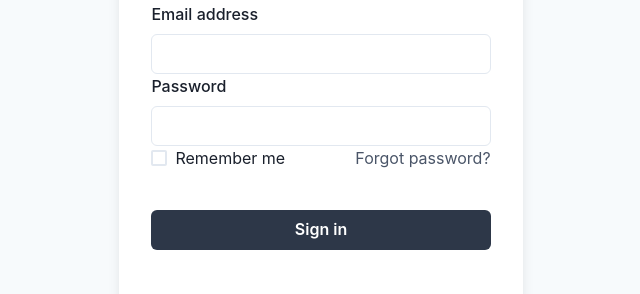
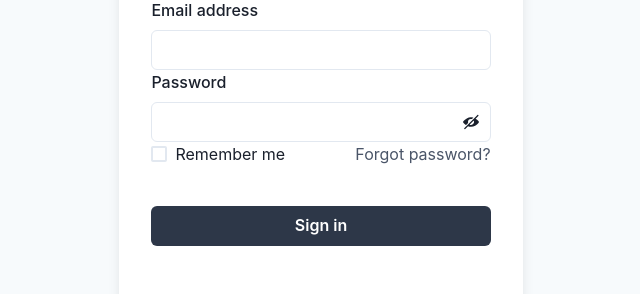
Before and after one commit to alexandrepernin/osgiliath, a Next.js app in the folder frontend/next-app/: page /signin in a window 1280 px wide. Shown: the part 334-628 px from the top of the page, without its empty margins (319-959 px from the left). Built offline with nearby package versions, Linux system fonts and the light colour scheme.

Commit message:
feat: use react hook form to validate signin form

```diff
--- a/frontend/next-app/src/hooks/useSignin.ts
+++ b/frontend/next-app/src/hooks/useSignin.ts
@@ -1,8 +1,9 @@
 import { signIn } from 'next-auth/react';
-import { ChangeEvent, useCallback, useState } from 'react';
+import { useCallback, useState } from 'react';
 
 import { Pages } from 'constants/pages';
 import { useRouter } from 'next/router';
+import { SubmitHandler } from 'react-hook-form';
 
 interface FormValues {
   email: string;
@@ -10,28 +11,17 @@ interface FormValues {
 }
 
 interface Return {
-  handleInputChange: (event: ChangeEvent<HTMLInputElement>) => void;
-  onSubmit: (data: FormValues) => Promise<void>;
-  formValues: FormValues;
+  onSubmit: SubmitHandler<FormValues>;
+  customErrorMessage?: string;
 }
 
 export const useSignin = (): Return => {
-  const [formValues, setFormValues] = useState<FormValues>({
-    email: '',
-    password: '',
-  });
+  const [customErrorMessage, setCustomErrorMessage] = useState('');
   const router = useRouter();
 
-  const handleInputChange = useCallback(
-    (event: ChangeEvent<HTMLInputElement>) => {
-      const { name, value } = event.target as { name: string; value: string };
-      setFormValues({ ...formValues, [name]: value });
-    },
-    [formValues],
-  );
-
-  const onSubmit = useCallback(
+  const onSubmit: SubmitHandler<FormValues> = useCallback(
     async (data: FormValues) => {
+      setCustomErrorMessage('');
       const response = await signIn('credentials', {
         redirect: false,
         email: data.email,
@@ -39,13 +29,14 @@ export const useSignin = (): Return => {
         callbackUrl: Pages.HOME,
       });
       if (response === undefined || response.error !== undefined) {
-        // to do : invalid credentials error message
-        console.log({ response });
+        setCustomErrorMessage('Invalid credentials. Please try again.');
+
+        return;
       }
       await router.push(Pages.HOME);
     },
     [router],
   );
 
-  return { handleInputChange, onSubmit, formValues };
+  return { onSubmit, customErrorMessage };
 };
--- a/frontend/next-app/src/pages/signin.tsx
+++ b/frontend/next-app/src/pages/signin.tsx
@@ -10,6 +10,8 @@ import {
   FormLabel,
   Heading,
   Input,
+  InputGroup,
+  InputRightElement,
   Link,
   Stack,
   Text,
@@ -22,17 +24,23 @@ import { useSignin } from 'hooks/useSignin';
 import { useGoogleSignin } from 'hooks/useGoogleSignin';
 import { Pages } from 'constants/pages';
 import { useForm } from 'react-hook-form';
+import { ViewIcon, ViewOffIcon } from '@chakra-ui/icons';
+import { useState } from 'react';
+
+interface SigninFormData {
+  email: string;
+  password: string;
+}
 
 const Page = (): JSX.Element => {
+  const [showPassword, setShowPassword] = useState(false);
   const { signinWithGoogle } = useGoogleSignin();
-  const { onSubmit } = useSignin();
+  const { onSubmit, customErrorMessage } = useSignin();
   const {
     handleSubmit,
     register,
     formState: { errors, isSubmitting },
-  } = useForm<{ email: string; password: string }>();
-
-  console.log({ errors });
+  } = useForm<SigninFormData>();
 
   return (
     <Flex
@@ -69,35 +77,51 @@ const Page = (): JSX.Element => {
             <Divider />
             {/* eslint-disable-next-line @typescript-eslint/no-misused-promises */}
             <form onSubmit={handleSubmit(onSubmit)}>
-              <FormControl id="email" isInvalid={errors.email}>
+              <FormControl
+                id="email"
+                isInvalid={errors.email?.message !== undefined ? true : false}
+              >
                 <FormLabel>Email address</FormLabel>
                 <Input
-                  required
                   type="email"
                   {...register('email', {
-                    required: 'This is required',
+                    required: 'This field is required',
+                  })}
+                />
+
+                <FormErrorMessage>{errors.email?.message}</FormErrorMessage>
+              </FormControl>
+              <FormControl
+                id="password"
+                isInvalid={
+                  errors.password?.message !== undefined ? true : false
+                }
+              >
+                <FormLabel>Password</FormLabel>
+                <InputGroup>
+                  <Input
+                    type={showPassword ? 'text' : 'password'}
+                    {...register('password', {
+                      required: 'This field is required',
                       minLength: {
-                      value: 4,
-                      message: 'Minimum length should be 4',
+                        value: 8,
+                        message:
+                          'Your password should be at least 8 characters',
                       },
                     })}
                   />
-                <FormErrorMessage>{errors.email?.message}</FormErrorMessage>
-              </FormControl>
-              <FormControl id="password" isInvalid={errors.password}>
-                <FormLabel>Password</FormLabel>
-                <Input
-                  required
-                  type="password"
-                  {...register('password', {
-                    required: 'This is required',
-                    minLength: {
-                      value: 4,
-                      message: 'Minimum length should be 4',
-                    },
-                  })}
-                />
-                <FormErrorMessage>{errors.password?.message}</FormErrorMessage>
+                  <InputRightElement h="full">
+                    <Button
+                      variant="ghost"
+                      onClick={() => setShowPassword(!showPassword)}
+                    >
+                      {showPassword ? <ViewIcon /> : <ViewOffIcon />}
+                    </Button>
+                  </InputRightElement>
+                  <FormErrorMessage>
+                    {errors.password?.message}
+                  </FormErrorMessage>
+                </InputGroup>
               </FormControl>
               <Stack spacing={10}>
                 <Stack
@@ -114,9 +138,11 @@ const Page = (): JSX.Element => {
                     Forgot password?
                   </Link>
                 </Stack>
+                <Stack direction={{ base: 'column' }} align="start">
                   <Button
                     bg="gray.700"
                     color="white"
+                    width={{ base: 'full' }}
                     _hover={{
                       bg: 'gray.600',
                     }}
@@ -125,6 +151,10 @@ const Page = (): JSX.Element => {
                   >
                     Sign in
                   </Button>
+                  <Text color="red.500" fontSize="sm">
+                    {customErrorMessage}
+                  </Text>
+                </Stack>
                 <Stack>
                   <Text align="center">
                     Don&apos;t have an account?{' '}
```
Lines whose indentation alone changed are shown as unchanged.
